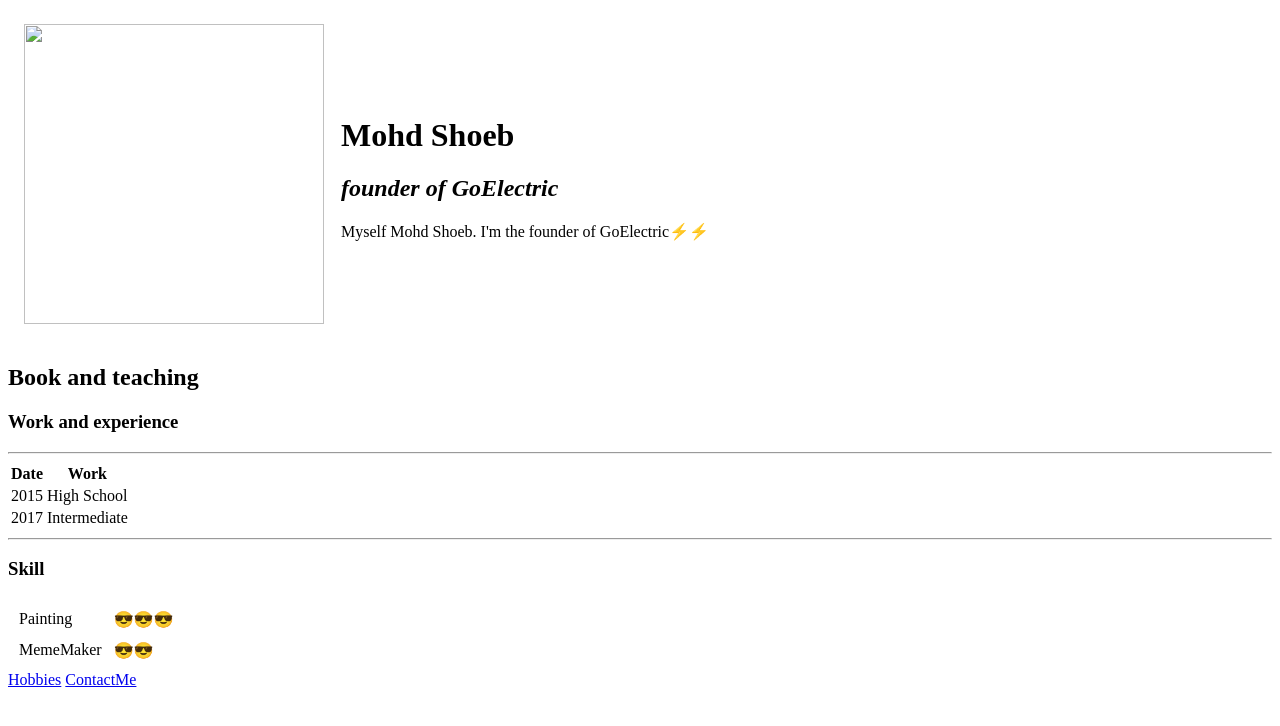
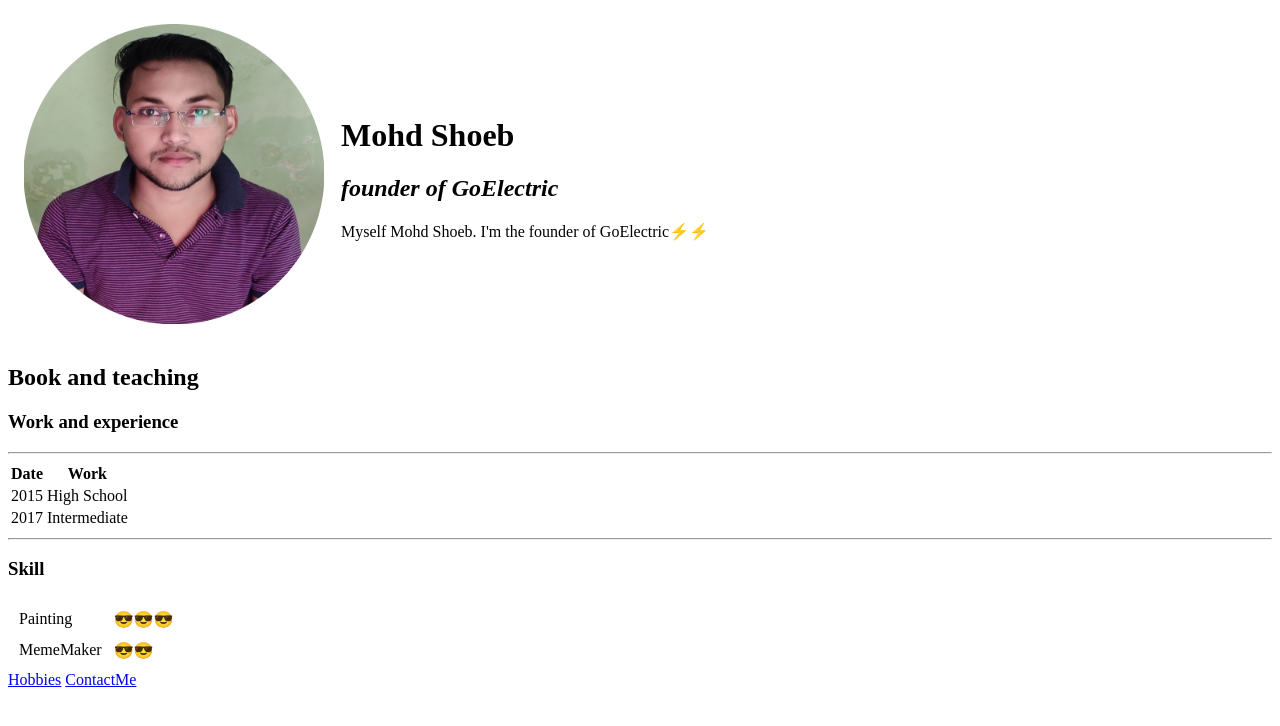
Before and after one commit to mshoeb7/PortFolio, a plain HTML site: page index.html in a window 1280 px wide. Drawn offline with Linux system fonts and the light colour scheme.

Commit message:
Update index.html

```diff
--- a/index.html
+++ b/index.html
@@ -4,13 +4,13 @@
     <meta charset="UTF-8">
     <meta http-equiv="X-UA-Compatible" content="IE=edge">
     <meta name="viewport" content="width=device-width, initial-scale=1.0">
-    <title>💘PortFolio</title>
+    <title>Mohd Shoeb</title>
 </head>
 <body>
 <table cellspacing="15">
     <tr>
 
-            <td><img src="image/IMG_20190804_010843-modified.png" height="300" width="300"></td>
+            <td><img src="IMG_20190804_010843-modified.png" height="300" width="300"></td>
             <td><h1>Mohd Shoeb</h1>
             <h2><em>founder of GoElectric</em></h2>
 
```
